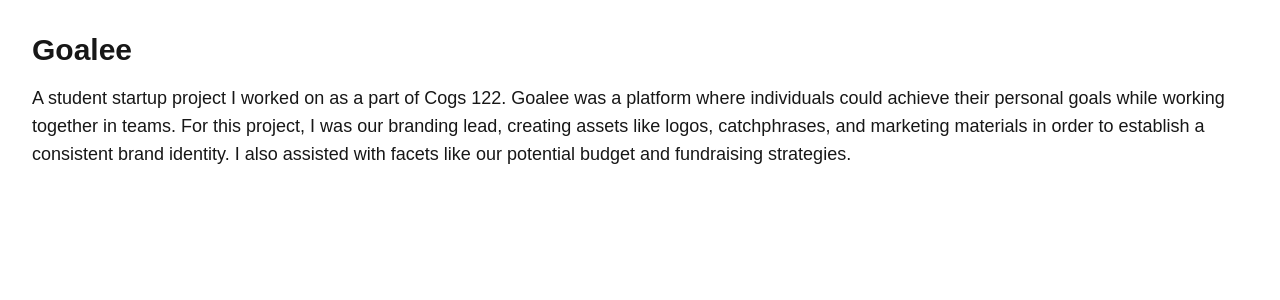
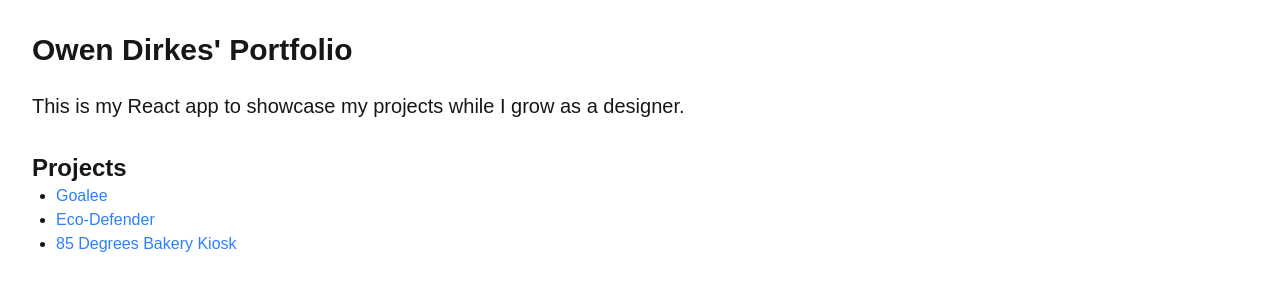
Before and after one commit to odirkes/my-react-workspace, a Next.js app in the folder my-react-app/: page /projects/1 in a window 1280 px wide. Shown: the top 300 px of the page. Built offline with nearby package versions, Linux system fonts and the light colour scheme.

Commit message:
Debugging project page parameters

```diff
--- a/my-react-app/src/app/projects/[id]/page.tsx
+++ b/my-react-app/src/app/projects/[id]/page.tsx
@@ -1,28 +1,30 @@
-const projects = {
-  1: { title: "Goalee", description: "A student startup project I worked on as a part of Cogs 122. Goalee was a platform where individuals could achieve their personal goals while working together in teams. For this project, I was our branding lead, creating assets like logos, catchphrases, and marketing materials in order to establish a consistent brand identity. I also assisted with facets like our potential budget and fundraising strategies." },
-  2: { title: "Eco-Defender", description: "A video game my team and I developed as a part of ENG 100D. Eco-Defender's mission was to create a fun and informative platform to educate users on pollution in San Diego's waterways. I worked as the Art Director for this project and produced original art, assets, and backgrounds." },
-  3: { title: "85 Degrees Bakery Kiosk", description: "A physical kiosk my team and I developed as a part of DSGN 100. Our kiosk was based around 85 Degrees Bakery Cafe, as a way for customers to purchase pastries outside of traditional brick-and-mortar stores. I worked on our user interfaces and kiosk branding." },
-};
+import Link from "next/link";
 
-export function generateStaticParams() {
-  return [
-    { id: "1" },
-    { id: "2" },
-    { id: "3" }
-  ];
-}
-
-export default function ProjectPage({ params }: { params: { id: string } }) {
-  const project = projects[params.id as keyof typeof projects];
-
-  if (!project) {
-    return <p>Project not found.</p>;
-  }
-
+export default function Page() {
   return (
     <div className="p-8">
-      <h1 className="text-3xl font-bold">{project.title}</h1>
-      <p className="text-lg mt-4">{project.description}</p>
+      <h1 className="text-3xl font-bold mb-6">Owen Dirkes' Portfolio</h1>
+      <h2 className="text-xl mb-4">
+        This is my React app to showcase my projects while I grow as a designer.
+      </h2>
+      <h3 className="text-2xl font-bold mt-8">Projects</h3>
+      <ul className="list-disc ml-6">
+        <li>
+          <Link href="/projects/1" className="text-blue-500 hover:underline">
+            Goalee
+          </Link>
+        </li>
+        <li>
+          <Link href="/projects/2" className="text-blue-500 hover:underline">
+            Eco-Defender
+          </Link>
+        </li>
+        <li>
+          <Link href="/projects/3" className="text-blue-500 hover:underline">
+            85 Degrees Bakery Kiosk
+          </Link>
+        </li>
+      </ul>
     </div>
   );
 }
```
